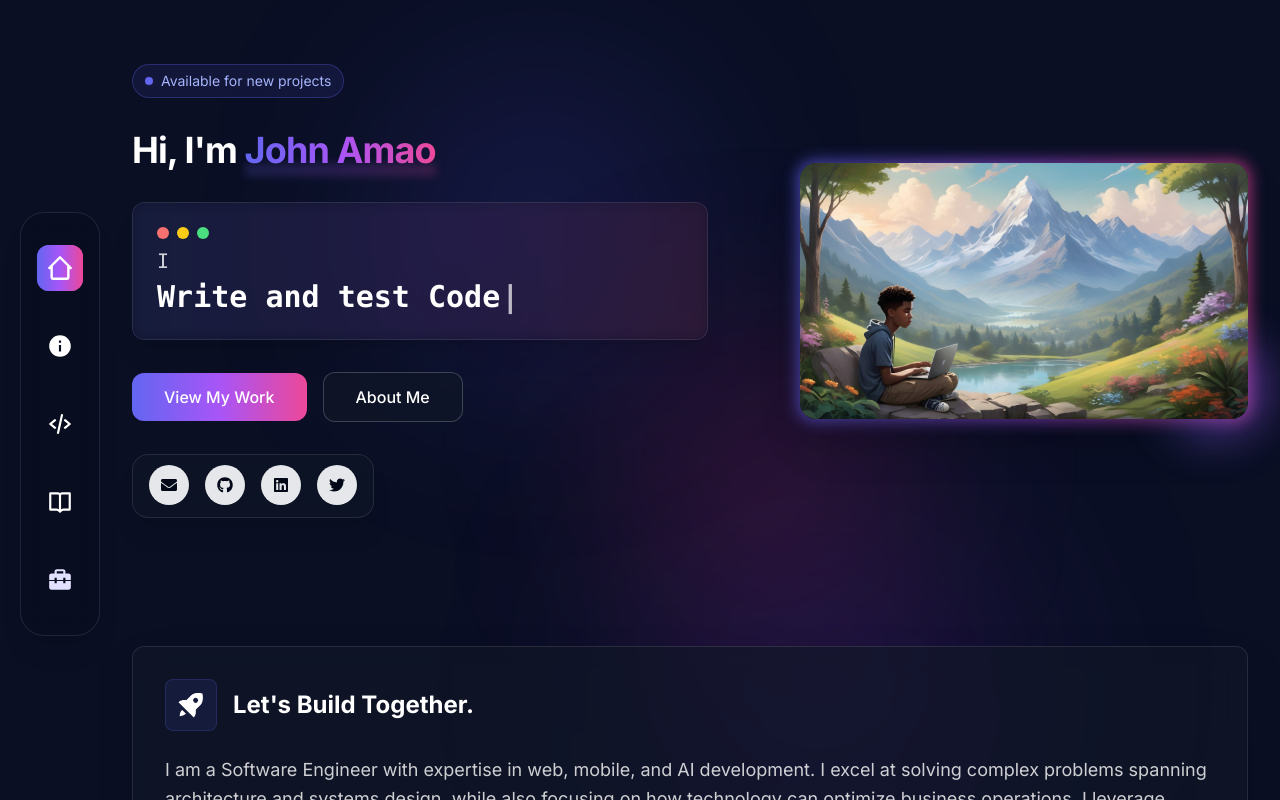
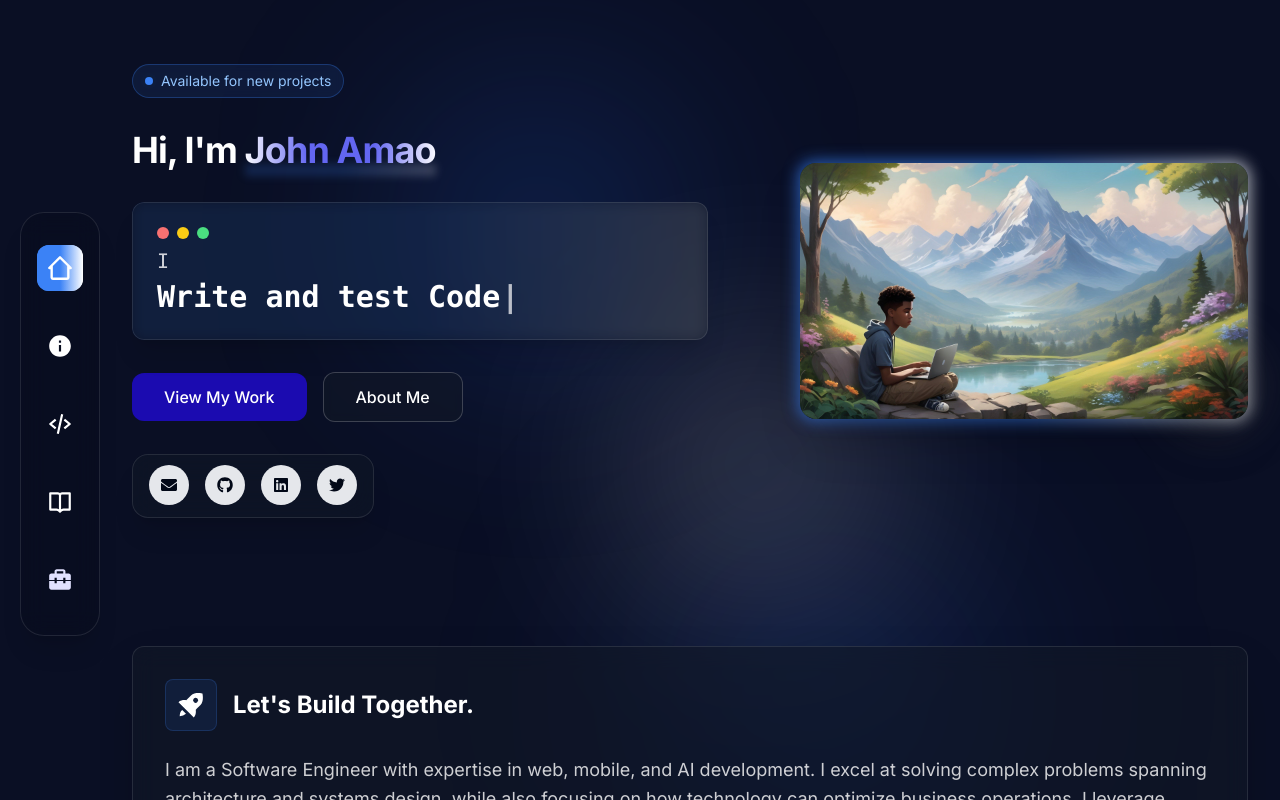
Before and after one commit to JOHN-AMAO/Portfolio, a Next.js app: page / in a window 1280 px wide. Shown: the top 800 px of the page. Built offline with nearby package versions, Linux system fonts and the light colour scheme.

Commit message:
removed purple slop

```diff
--- a/app/(routes)/projects/[project]/not-found.tsx
+++ b/app/(routes)/projects/[project]/not-found.tsx
@@ -18,7 +18,7 @@ export default function NotFound() {
         </p>
         <Link
           href="/projects"
-          className="inline-flex items-center gap-2 px-6 py-3 bg-gradient-to-r from-blue-600 to-purple-600 rounded-lg hover:from-blue-700 hover:to-purple-700 transition-all duration-300"
+          className="inline-flex items-center gap-2 px-6 py-3 bg-gradient-to-r from-blue-600 to-blue-600 rounded-lg hover:from-blue-700 hover:to-blue-700 transition-all duration-300"
         >
           ← Back to Projects
         </Link>
--- a/app/(routes)/projects/[project]/page.tsx
+++ b/app/(routes)/projects/[project]/page.tsx
@@ -189,7 +189,7 @@ const SocialLink = ({
   const buttonClasses = `
     flex items-center gap-1 md:gap-2 px-2 md:px-4 py-2 rounded-full transition-all duration-300 text-left text-xs md:text-sm
     ${enabled
-      ? 'bg-gradient-to-r from-blue-600/20 to-purple-600/20 border border-blue-500/30 hover:from-blue-600/30 hover:to-purple-600/30 hover:border-blue-400/50 text-white'
+      ? 'bg-gradient-to-r from-blue-600/20 to-blue-600/20 border border-blue-500/30 hover:from-blue-600/30 hover:to-blue-600/30 hover:border-blue-400/50 text-white'
       : 'bg-gray-800/50 border border-gray-700/50 text-gray-500 cursor-not-allowed'
     }
   `;
@@ -237,7 +237,7 @@ const ProjectPage = ({ params }: ProjectPageProps) => {
               </h1>
               <span className={`px-2 py-1 text-xs font-medium rounded-full mt-1 ${
                 project.category === 'Tool' ? 'bg-gradient-to-r from-green-500/20 to-emerald-500/20 text-green-400 border border-green-500/30' :
-                project.category === 'Startup' ? 'bg-gradient-to-r from-purple-500/20 to-pink-500/20 text-purple-400 border border-purple-500/30' :
+                project.category === 'Startup' ? 'bg-gradient-to-r from-blue-500/20 to-white/20 text-blue-400 border border-blue-500/30' :
                 project.category === 'Open Source' ? 'bg-gradient-to-r from-blue-500/20 to-cyan-500/20 text-blue-400 border border-blue-500/30' :
                 'bg-gradient-to-r from-orange-500/20 to-red-500/20 text-orange-400 border border-orange-500/30'
               }`}>
--- a/app/globals.css
+++ b/app/globals.css
@@ -85,19 +85,19 @@
 }
 
 ::-webkit-scrollbar-thumb {
-  background: linear-gradient(to bottom, #4f46e5, #9333ea, #ec4899);
+  background: #000000;
   border-radius: 6px;
   border: 3px solid #0e1631;
 }
 
 ::-webkit-scrollbar-thumb:hover {
-  background: linear-gradient(to bottom, #6366f1, #a855f7, #f472b6);
+  background: #1a1a1a;
 }
 
 /* For Firefox */
 * {
   scrollbar-width: thin;
-  scrollbar-color: #9333ea #0e1631;
+  scrollbar-color: #000000 #0e1631;
 }
 
 /* Global styles to ensure the scrollbar is always visible */
@@ -124,9 +124,7 @@ body {
 }
 
 ::-webkit-scrollbar-thumb {
-  background: linear-gradient(to bottom, #4f46e5, #9333ea, #ec4899);
-  background-size: 200% 200%;
-  animation: gradientShift 5s ease infinite;
+  background: #000000;
   border-radius: 6px;
   border: 3px solid #0e1631;
 }
--- a/app/page.tsx
+++ b/app/page.tsx
@@ -47,9 +47,9 @@ export default function Home() {
     <main className="min-h-screen relative overflow-hidden w-full flex-1">
       {/* Background elements */}
       <div className="absolute inset-0 -z-10 bg-[#0a0f24]">
-        <div className="absolute top-20 left-1/4 w-72 h-72 rounded-full bg-indigo-600/20 blur-[100px]" />
-        <div className="absolute bottom-40 right-1/4 w-80 h-80 rounded-full bg-purple-600/20 blur-[120px]" />
-        <div className="absolute top-1/3 right-1/3 w-64 h-64 rounded-full bg-pink-600/20 blur-[100px]" />
+        <div className="absolute top-20 left-1/4 w-72 h-72 rounded-full bg-blue-600/20 blur-[100px]" />
+        <div className="absolute bottom-40 right-1/4 w-80 h-80 rounded-full bg-blue-600/20 blur-[120px]" />
+        <div className="absolute top-1/3 right-1/3 w-64 h-64 rounded-full bg-white/20 blur-[100px]" />
       </div>
 
       {/* Grid pattern overlay */}
@@ -67,11 +67,11 @@ export default function Home() {
             <motion.div
               custom={0}
               variants={fadeIn}
-              className="inline-flex w-fit items-center px-3 py-1.5 rounded-full border border-indigo-500/30 bg-indigo-500/10 text-indigo-300 text-sm backdrop-blur-sm"
+              className="inline-flex w-fit items-center px-3 py-1.5 rounded-full border border-blue-500/30 bg-blue-500/10 text-blue-300 text-sm backdrop-blur-sm"
             >
               <span className="relative flex h-2 w-2 mr-2">
-                <span className="animate-ping absolute inline-flex h-full w-full rounded-full bg-indigo-400 opacity-75"></span>
-                <span className="relative inline-flex rounded-full h-2 w-2 bg-indigo-500"></span>
+                <span className="animate-ping absolute inline-flex h-full w-full rounded-full bg-blue-400 opacity-75"></span>
+                <span className="relative inline-flex rounded-full h-2 w-2 bg-blue-500"></span>
               </span>
               Available for new projects
             </motion.div>
@@ -83,10 +83,17 @@ export default function Home() {
             >
               Hi, I&apos;m{" "}
               <span className="relative">
-                <span className="bg-gradient-to-r from-indigo-500 via-purple-500 to-pink-500 text-transparent bg-clip-text relative z-10">
+                <span
+                  className="text-transparent bg-clip-text relative z-10"
+                  style={{
+                    WebkitBackgroundClip: 'text',
+                    backgroundImage: 'radial-gradient(circle at 50% 50%, rgba(99, 102, 241, 1) 34%, rgba(255, 255, 255, 1) 100%)',
+                    color: 'transparent'
+                  }}
+                >
                   John Amao
                 </span>
-                <span className="absolute -bottom-1 left-0 h-3 w-full bg-gradient-to-r from-indigo-500/20 via-purple-500/20 to-pink-500/20 blur-sm -z-0"></span>
+                <span className="absolute -bottom-1 left-0 h-3 w-full bg-gradient-to-r from-blue-500/20 via-blue-500/20 to-white/20 blur-sm -z-0"></span>
               </span>
             </motion.h1>
 
@@ -95,7 +102,7 @@ export default function Home() {
               variants={fadeIn}
               className="relative rounded-xl shadow-xl overflow-hidden"
             >
-              <div className="absolute inset-0 bg-gradient-to-r from-indigo-500 via-purple-500 to-pink-500 opacity-20 blur-sm"></div>
+              <div className="absolute inset-0 bg-gradient-to-r from-blue-500 via-blue-500 to-white opacity-20 blur-sm"></div>
               <div className="backdrop-blur-sm bg-gray-900/40 border border-white/10 p-6 rounded-xl relative z-10">
                 <div className="flex items-center gap-2 mb-2">
                   <div className="h-3 w-3 rounded-full bg-red-400"></div>
@@ -128,7 +135,14 @@ export default function Home() {
               className="flex gap-4 items-center"
             >
               <Link href="/projects">
-                <Button className="bg-gradient-to-r from-indigo-500 via-purple-500 to-pink-500 text-white hover:shadow-lg hover:shadow-indigo-500/20 transition-all duration-300 rounded-xl px-8 py-6 text-base font-medium">
+                <Button
+                  className="text-white hover:shadow-lg hover:shadow-blue-500/20 transition-all duration-300 rounded-xl px-8 py-6 text-base font-medium"
+                  style={{
+                    background: '',
+                    backgroundColor: 'rgb(27, 11, 176)',
+                    backgroundImage: 'none'
+                  }}
+                >
                   View My Work
                 </Button>
               </Link>
@@ -158,7 +172,7 @@ export default function Home() {
             }}
             className="w-full lg:max-w-md relative"
           >
-            <div className="absolute -inset-0.5 bg-gradient-to-r from-indigo-500 via-purple-500 to-pink-500 rounded-2xl blur opacity-70"></div>
+            <div className="absolute -inset-0.5 bg-gradient-to-r from-blue-500 via-blue-500 to-white rounded-2xl blur opacity-70"></div>
             <div className="absolute inset-0 rounded-2xl bg-gray-900/80 backdrop-blur-sm"></div>
             <Image
               className="rounded-2xl w-full h-auto relative z-10 shadow-2xl transform transition-transform duration-500 hover:scale-[1.02]"
@@ -172,7 +186,7 @@ export default function Home() {
                 transform: `rotateY(${scrollY * 0.01}deg) rotateX(${scrollY * -0.01}deg)`,
               }}
             />
-            <div className="absolute -bottom-4 -right-4 w-24 h-24 rounded-full bg-gradient-to-r from-indigo-500 to-purple-500 blur-xl opacity-60 z-0"></div>
+            <div className="absolute -bottom-4 -right-4 w-24 h-24 rounded-full blur-xl opacity-60 z-0" style={{ background: 'radial-gradient(circle, rgba(255,255,255,0.3) 0%, rgba(0,0,0,0.8) 100%)' }}></div>
           </motion.div>
         </motion.div>
 
@@ -189,16 +203,16 @@ export default function Home() {
 
           {/* Left Column - About Card */}
           <div
-            className="bg-gray-900/60 backdrop-blur-md border border-white/10 rounded-xl shadow-2xl p-8 transition-all duration-500 hover:border-indigo-500/30 group flex-1 relative overflow-hidden"
+            className="bg-gray-900/60 backdrop-blur-md border border-white/10 rounded-xl shadow-2xl p-8 transition-all duration-500 hover:border-blue-500/30 group flex-1 relative overflow-hidden"
             onMouseEnter={() => setIsHovered(true)}
             onMouseLeave={() => setIsHovered(false)}
           >
             {/* Decorative elements */}
-            <div className="absolute -top-20 -right-20 w-40 h-40 bg-indigo-500/20 rounded-full blur-xl opacity-0 group-hover:opacity-100 transition-opacity duration-700"></div>
-            <div className="absolute -bottom-20 -left-20 w-40 h-40 bg-purple-500/20 rounded-full blur-xl opacity-0 group-hover:opacity-100 transition-opacity duration-700"></div>
+            <div className="absolute -top-20 -right-20 w-40 h-40 rounded-full blur-xl opacity-0 group-hover:opacity-100 transition-opacity duration-700" style={{ background: 'radial-gradient(circle, rgba(255,255,255,0.2) 0%, rgba(0,0,0,0.8) 100%)' }}></div>
+            <div className="absolute -bottom-20 -left-20 w-40 h-40 rounded-full blur-xl opacity-0 group-hover:opacity-100 transition-opacity duration-700" style={{ background: 'radial-gradient(circle, rgba(255,255,255,0.2) 0%, rgba(0,0,0,0.8) 100%)' }}></div>
 
             <div className="flex items-center gap-4 mb-6 relative z-10">
-              <div className="p-2.5 rounded-lg bg-indigo-500/10 border border-indigo-500/20">
+              <div className="p-2.5 rounded-lg bg-blue-500/10 border border-blue-500/20">
                 <Image
                   className={`transition-all duration-500 ${
                     isHovered ? 'rotate-[360deg]' : ''
@@ -210,7 +224,7 @@ export default function Home() {
                 />
               </div>
               <h2 className={`text-2xl text-white font-bold transition-all duration-300 ${
-                isHovered ? 'text-transparent bg-clip-text bg-gradient-to-r from-indigo-400 to-purple-500' : ''
+                isHovered ? 'text-transparent bg-clip-text bg-gradient-to-r from-blue-400 to-blue-500' : ''
               }`}>
                 Let&apos;s Build Together.
               </h2>
@@ -226,7 +240,7 @@ export default function Home() {
             <Link href="/about">
               <Button
                 variant="outline"
-                className="text-white bg-gray-900/60 border-white/30 hover:bg-gradient-to-r hover:from-indigo-500 hover:to-purple-500 hover:border-transparent hover:text-white font-medium px-6 py-2.5 rounded-lg transition-all duration-300"
+                className="text-white bg-gray-900/60 border-white/30 hover:bg-gradient-to-r hover:from-blue-500 hover:to-blue-500 hover:border-transparent hover:text-white font-medium px-6 py-2.5 rounded-lg transition-all duration-300"
               >
                 Learn More
               </Button>
--- a/components/DesktopSidebar.tsx
+++ b/components/DesktopSidebar.tsx
@@ -67,7 +67,7 @@ const DesktopSidebar = () => {
                 {hoveredLink === link.href && (
                   <motion.div
                     layoutId="hoverEffect"
-                    className="absolute -inset-1 bg-gradient-to-r from-indigo-500/20 via-purple-500/20 to-pink-500/20 rounded-xl blur-sm"
+                    className="absolute -inset-1 bg-gradient-to-r from-blue-500/20 via-blue-500/20 to-white/20 rounded-xl blur-sm"
                     initial={{ opacity: 0 }}
                     animate={{ opacity: 1 }}
                     exit={{ opacity: 0 }}
@@ -78,14 +78,14 @@ const DesktopSidebar = () => {
                   href={link.href}
                   className={`relative z-10 rounded-xl p-2.5 transition-all duration-200 flex items-center justify-center ${
                     isActive(link.href)
-                      ? "bg-gradient-to-r from-indigo-500 via-purple-500 to-pink-500"
+                      ? "bg-gradient-to-r from-blue-500 via-blue-500 to-white"
                       : "hover:bg-gray-800/50"
                   }`}
                 >
                   {isActive(link.href) && (
                     <motion.div
                       layoutId="activeIndicator"
-                      className="absolute inset-0 rounded-xl bg-gradient-to-r from-indigo-500 via-purple-500 to-pink-500"
+                      className="absolute inset-0 rounded-xl bg-gradient-to-r from-blue-500 via-blue-500 to-white"
                       transition={{ type: "spring", bounce: 0.2, duration: 0.6 }}
                     />
                   )}
--- a/components/MobileNav.tsx
+++ b/components/MobileNav.tsx
@@ -43,7 +43,7 @@ const MobileNav = () => {
   }
 
   return (
-    <div className={`md:hidden fixed bottom-1 left-1/2 -translate-x-1/2 w-[92%] max-w-md z-50 rounded-2xl bg-black/90 bg-gradient-to-r from-indigo-500/[0.12] via-purple-500/[0.08] to-pink-500/[0.12] backdrop-filter backdrop-blur-2xl backdrop-saturate-150 border border-white/10 shadow-lg shadow-black/50 ${styles.liquidGlass} ${isNavigating ? styles.isLoading : ''}`}>
+    <div className={`md:hidden fixed bottom-1 left-1/2 -translate-x-1/2 w-[92%] max-w-md z-50 rounded-2xl bg-black/90 bg-gradient-to-r from-blue-500/[0.12] via-blue-500/[0.08] to-white/[0.12] backdrop-filter backdrop-blur-2xl backdrop-saturate-150 border border-white/10 shadow-lg shadow-black/50 ${styles.liquidGlass} ${isNavigating ? styles.isLoading : ''}`}>
       <div className='flex flex-row justify-evenly w-full py-2 px-2'>
         {links.map((link) => {
           const active = isActive(link.href);
--- a/components/header.tsx
+++ b/components/header.tsx
@@ -16,7 +16,7 @@ export function DashboardHeader({
           {heading}
         </h1>
         {text && (
-          <p className='text-lg text-white rounded-xl p-2 bg-gradient-to-r from-indigo-500 via-purple-500 to-pink-500'>
+          <p className='text-lg text-white rounded-xl p-2 bg-gradient-to-r from-blue-500 via-blue-500 to-white/70'>
             {text}
           </p>
         )}
--- a/components/post-item-read.tsx
+++ b/components/post-item-read.tsx
@@ -18,7 +18,7 @@ export function PostItemRead({ post, className }: PostItemProps & { className?:
       <div className='grid gap-1 w-full'>
         <Link
           href={`/blog/${post.id}`}
-          className='font-semibold hover:underline hover:bg-green-800 transition'
+          className='font-semibold hover:underline hover:bg-blue-800 transition'
         >
           {post.title}
         </Link>
```
Also changed, not shown: app/(routes)/about/page.tsx (+9 -9 lines), app/(routes)/resume/page.tsx (+10 -10 lines).
